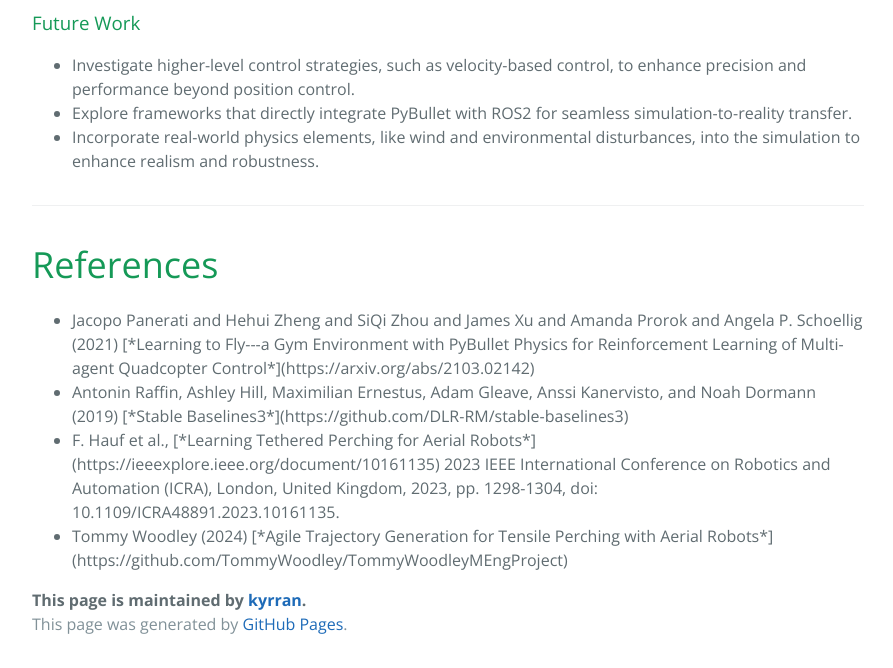
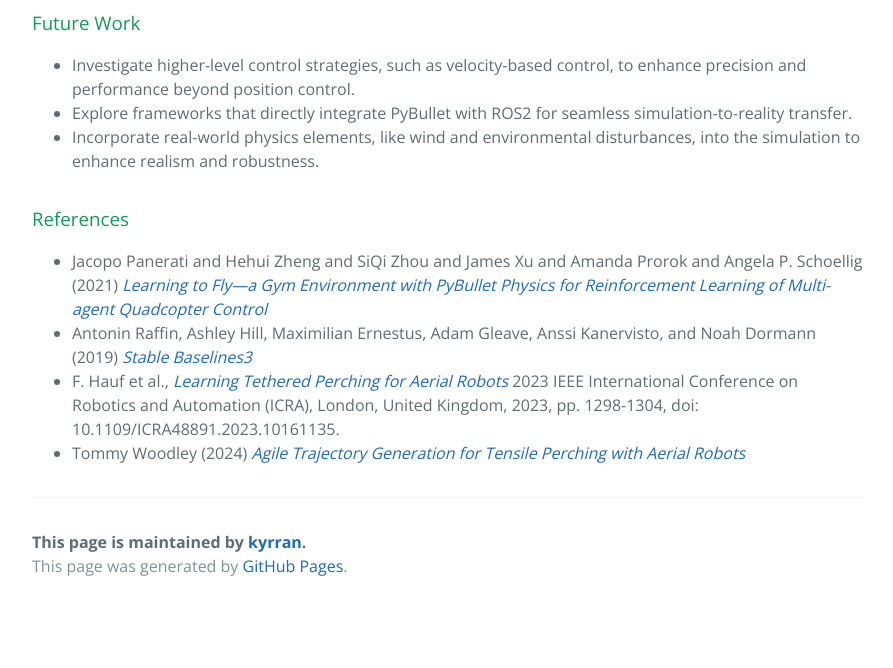
Before and after one commit to kyrran/AerialRobotics_Display, a Jekyll site: the page built from index.md, in a window 1280 px wide and 900 px high, scrolled down 1742 px, cut to the strip 232-900 px from the top of the window. Shown: the whole strip, without its empty margins (192-1085 px from the left). Built offline with Jekyll 4.4.1, drawn with Linux system fonts in a browser that asks for light colours; our own code applies the rules of GitHub Pages for plain Markdown files; the repository's description, which GitHub fills in, is left out; after the commit the page ends 2584 px from its top, so only the background shows below that; some of the changed lines change nothing that is shown.

Commit message:
revert reference

```diff
--- a/_layouts/default.html
+++ b/_layouts/default.html
@@ -27,14 +27,9 @@
       {{ content }}
 
       <footer class="site-footer">
-        <h3 class="project-name">References</h3>
-        <ul>
-            <li>Jacopo Panerati and Hehui Zheng and SiQi Zhou and James Xu and Amanda Prorok and Angela P. Schoellig (2021) [*Learning to Fly---a Gym Environment with PyBullet Physics for Reinforcement Learning of Multi-agent Quadcopter Control*](https://arxiv.org/abs/2103.02142)</li>
-            <li>Antonin Raffin, Ashley Hill, Maximilian Ernestus, Adam Gleave, Anssi Kanervisto, and Noah Dormann (2019) [*Stable Baselines3*](https://github.com/DLR-RM/stable-baselines3)</li>
-            <li>F. Hauf et al., [*Learning Tethered Perching for Aerial Robots*](https://ieeexplore.ieee.org/document/10161135) 2023 IEEE International Conference on Robotics and Automation (ICRA), London, United Kingdom, 2023, pp. 1298-1304, doi: 10.1109/ICRA48891.2023.10161135.</li>
-            <li>Tommy Woodley (2024) [*Agile Trajectory Generation for Tensile Perching with Aerial Robots*](https://github.com/TommyWoodley/TommyWoodleyMEngProject)</li>
-        </ul>
+
         <span class="site-footer-owner">This page is maintained by <a href="{{ site.github.owner_url }}">{{ site.github.owner_name }}</a>.</span>
+
         <span class="site-footer-credits">This page was generated by <a href="https://pages.github.com">GitHub Pages</a>.</span>
       </footer>
     </main>
--- a/index.md
+++ b/index.md
@@ -42,3 +42,10 @@ This strategy was chosen based on an analysis of its smoothness, agility, and co
 * Investigate higher-level control strategies, such as velocity-based control, to enhance precision and performance beyond position control.
 * Explore frameworks that directly integrate PyBullet with ROS2 for seamless simulation-to-reality transfer.
 * Incorporate real-world physics elements, like wind and environmental disturbances, into the simulation to enhance realism and robustness.
+
+### References
+
+* Jacopo Panerati and Hehui Zheng and SiQi Zhou and James Xu and Amanda Prorok and Angela P. Schoellig (2021) [*Learning to Fly---a Gym Environment with PyBullet Physics for Reinforcement Learning of Multi-agent Quadcopter Control*](https://arxiv.org/abs/2103.02142)
+* Antonin Raffin, Ashley Hill, Maximilian Ernestus, Adam Gleave, Anssi Kanervisto, and Noah Dormann (2019) [*Stable Baselines3*](https://github.com/DLR-RM/stable-baselines3)
+* F. Hauf et al., [*Learning Tethered Perching for Aerial Robots*](https://ieeexplore.ieee.org/document/10161135) 2023 IEEE International Conference on Robotics and Automation (ICRA), London, United Kingdom, 2023, pp. 1298-1304, doi: 10.1109/ICRA48891.2023.10161135.
+* Tommy Woodley (2024) [*Agile Trajectory Generation for Tensile Perching with Aerial Robots*](https://github.com/TommyWoodley/TommyWoodleyMEngProject)
```
